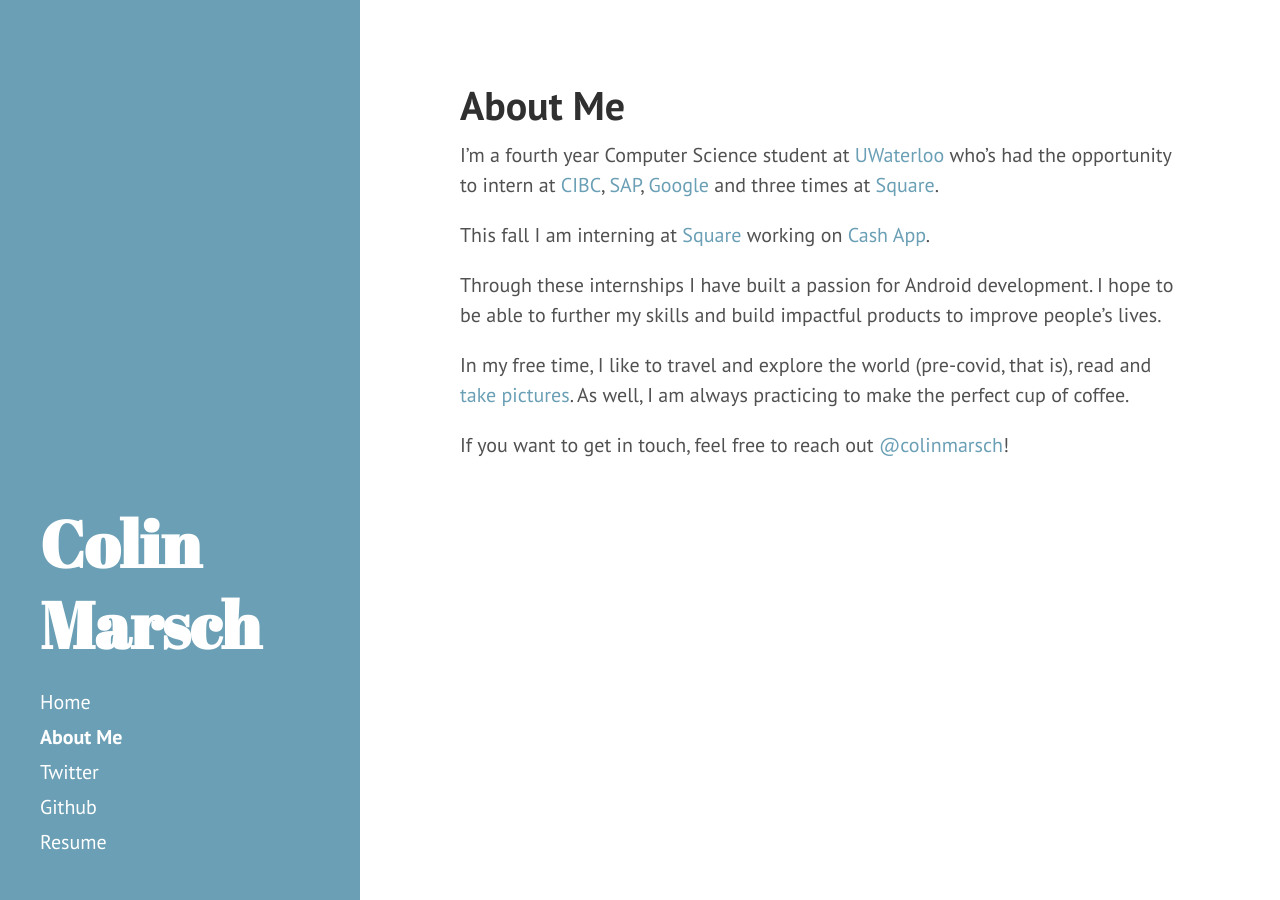
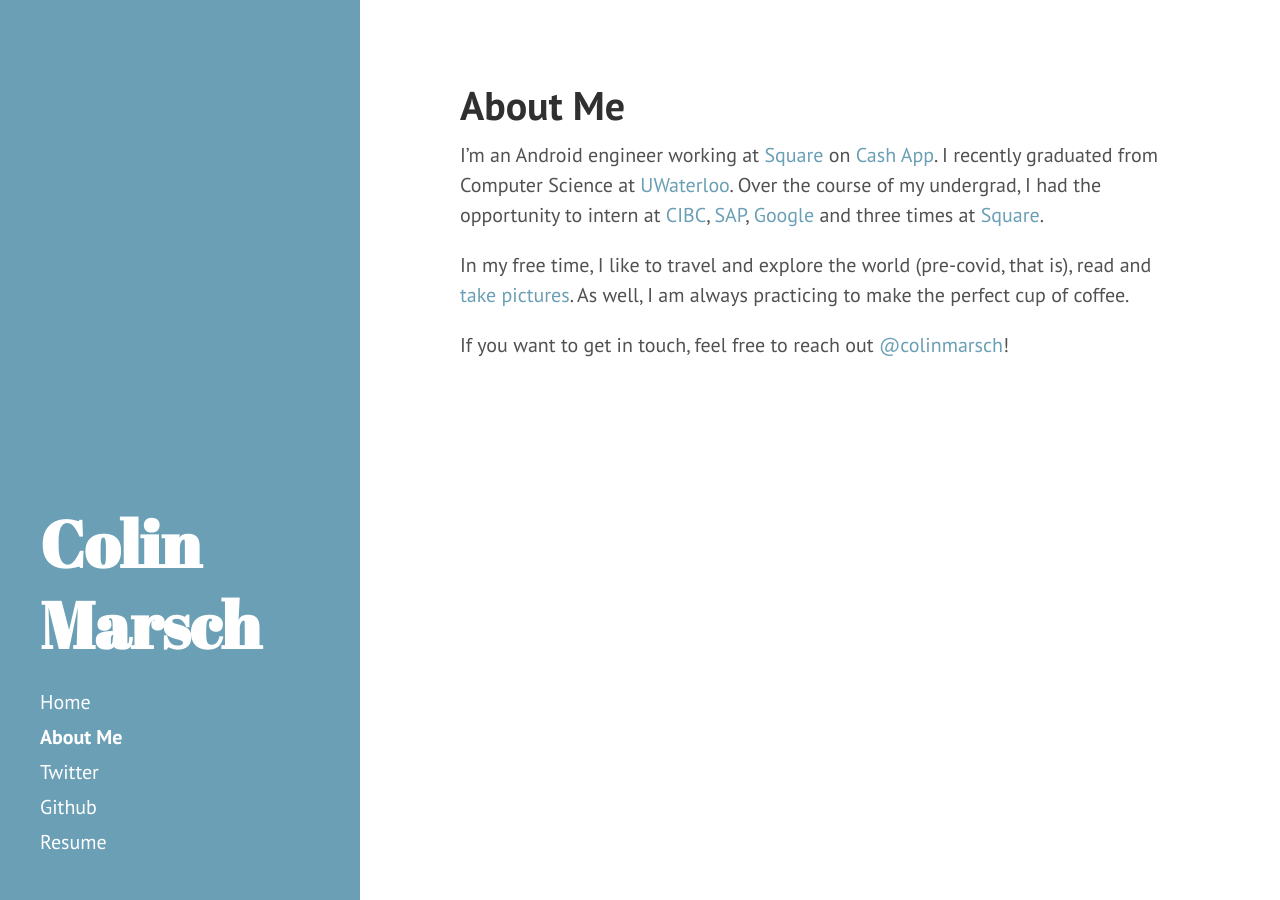
Before and after one commit to colinmarsch/colinmarsch.github.io, a Jekyll site: the page built from about.md, in a window 1280 px wide. Built offline with Jekyll 4.4.1, drawn with Linux system fonts in a browser that asks for light colours.

Commit message:
Update About Me page

```diff
--- a/about.md
+++ b/about.md
@@ -3,11 +3,8 @@
 title: About Me
 ---
 
-I'm a fourth year Computer Science student at [UWaterloo](https://uwaterloo.ca) who's had the opportunity to intern at [CIBC](https://www.cibc.com/en/about-cibc/careers/teams/digital.html), [SAP](https://www.sap.com), [Google](https://google.com) and three times at [Square](https://squareup.com).
-
-This fall I am interning at [Square](https://squareup.com) working on [Cash App](https://cash.app/).
-
-Through these internships I have built a passion for Android development. I hope to be able to further my skills and build impactful products to improve people's lives.
+I'm an Android engineer working at [Square](https://squareup.com) on [Cash App](https://cash.app). I recently graduated from Computer Science at [UWaterloo](https://uwaterloo.ca).
+Over the course of my undergrad, I had the opportunity to intern at [CIBC](https://www.cibc.com/en/about-cibc/careers/teams/digital.html), [SAP](https://www.sap.com), [Google](https://google.com) and three times at [Square](https://squareup.com).
 
 In my free time, I like to travel and explore the world (pre-covid, that is), read and [take pictures](https://www.instagram.com/marschcolin/). As well, I am always practicing to make the perfect cup of coffee.
 
```
